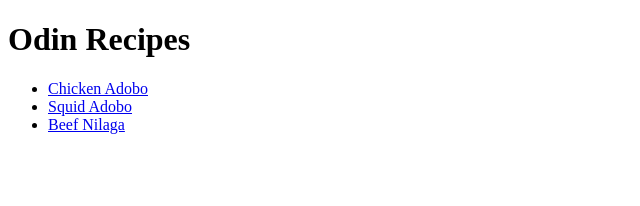
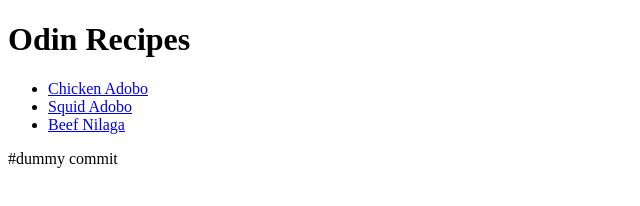
Before and after one commit to yan0xA/odin-recipes, a plain HTML site: page index.html in a window 1280 px wide. Shown: the whole page, without its empty margins (0-640 px from the left). Drawn offline with Linux system fonts and the light colour scheme.

Commit message:
Dummy commit
To test and fix the failed workflow.

```diff
--- a/index.html
+++ b/index.html
@@ -14,3 +14,4 @@
     </ul>
   </body>
  </html>
+#dummy commit
```
